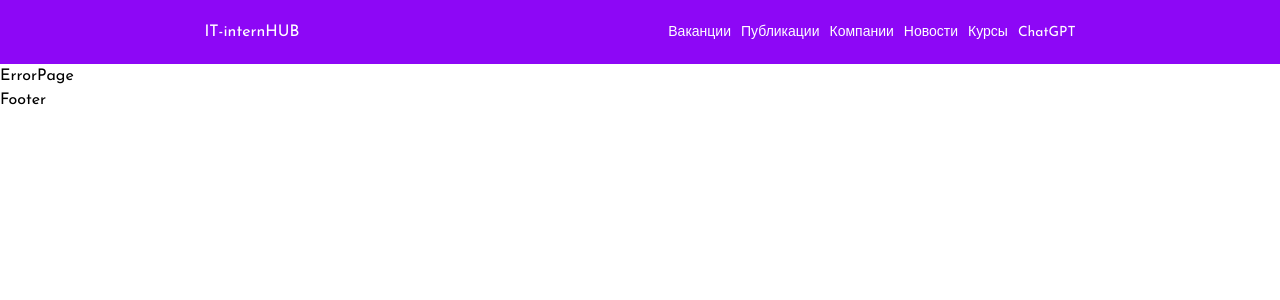
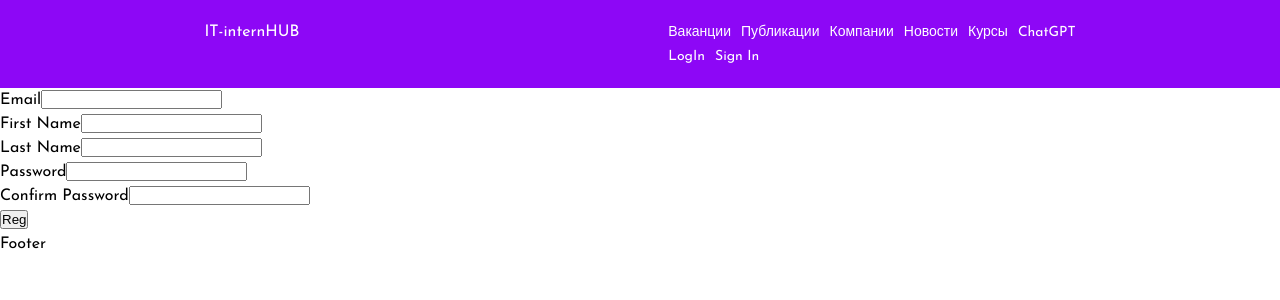
Before and after one commit to ChAmmar28/Ada-Front-end-fin-hacaton, a React (Vite) app: page /registration in a window 1280 px wide. Shown: the top 300 px of the page. Built offline with nearby package versions, Linux system fonts and the light colour scheme.

Commit message:
registration and activation done

```diff
--- a/package.json
+++ b/package.json
@@ -12,6 +12,7 @@
   "dependencies": {
     "axios": "^1.6.7",
     "date-fns": "^3.3.1",
+    "express": "^4.18.2",
     "react": "^18.2.0",
     "react-dom": "^18.2.0",
     "react-redux": "^9.1.0",
@@ -19,6 +20,7 @@
   },
   "devDependencies": {
     "@reduxjs/toolkit": "^2.1.0",
+    "@types/node": "^20.11.17",
     "@types/react": "^18.2.43",
     "@types/react-dom": "^18.2.17",
     "@types/react-redux": "^7.1.33",
--- a/src/App.tsx
+++ b/src/App.tsx
@@ -10,6 +10,8 @@ import Posts from './pages/Posts/Posts'
 import Company from './pages/Company/Company'
 import Courses from './pages/Courses/Courses'
 import NewsDetails from './pages/News/NewsDetails'
+import LogIn from './components/Authorization/LogIn'
+import Registration from './components/Authorization/Registration'
 
 function App() {
    return (
@@ -17,17 +19,15 @@ function App() {
          <Routes>
             <Route path="/" element={<Layout />}>
                <Route path="/" index element={<HomePage />} />
-               <Route path="/vacancies" index element={<Vacancies />} />
-               <Route path="/posts" index element={<Posts />} />
-               <Route path="/company" index element={<Company />} />
-               <Route path="/news" index element={<News />} />
-               <Route
-                  path="/news/details/:id"
-                  index
-                  element={<NewsDetails />}
-               />
-               <Route path="/courses" index element={<Courses />} />
-               <Route path="/chatGPT" index element={<ChatGPT />} />
+               <Route path="/vacancies" element={<Vacancies />} />
+               <Route path="/posts" element={<Posts />} />
+               <Route path="/company" element={<Company />} />
+               <Route path="/news" element={<News />} />
+               <Route path="/news/details/:id" element={<NewsDetails />} />
+               <Route path="/courses" element={<Courses />} />
+               <Route path="/chatGPT" element={<ChatGPT />} />
+               <Route path="/login" element={<LogIn />} />
+               <Route path="/registration" element={<Registration />} />
                <Route path="*" element={<ErrorPage />} />
             </Route>
          </Routes>
--- /dev/null
+++ b/src/components/Authorization/LogIn.tsx
@@ -0,0 +1,34 @@
+import { useState } from 'react'
+import { logIn } from './RegistrationQuery'
+
+const LogIn = () => {
+   const [email, setEmail] = useState('')
+   const [password, setPassword] = useState('')
+
+   const handleLogIn = () => {
+      const login = logIn(email, password)
+   }
+   const handleChangePassword = () => {}
+
+   return (
+      <div>
+         <ul>
+            <li>
+               <label>email</label>
+               <input type="mail" onChange={(e) => setEmail(e.target.value)} />
+            </li>
+            <li>
+               <label>password</label>
+               <input
+                  type="password"
+                  onChange={(e) => setPassword(e.target.value)}
+               />
+            </li>
+            <button onClick={handleLogIn}>Log In</button>
+         </ul>
+         <p onClick={handleChangePassword}>Забыли пароль?</p>
+      </div>
+   )
+}
+
+export default LogIn
--- /dev/null
+++ b/src/components/Authorization/Registration.tsx
@@ -0,0 +1,101 @@
+import { useState } from 'react'
+import { registerPost, activateAccount } from './RegistrationQuery'
+import { useNavigate } from 'react-router-dom'
+
+const Registration = () => {
+   const [email, setEmail] = useState('')
+   const [firstName, setFirstName] = useState('')
+   const [lastName, setLastName] = useState('')
+   const [password, setPassword] = useState('')
+   const [confPassword, setConfPassword] = useState('')
+
+   const [token, setToken] = useState('')
+   const [activate, setActivate] = useState(false)
+
+   const navigate = useNavigate()
+
+   const handleRegistration = async () => {
+      try {
+         const reg = await registerPost(
+            email,
+            firstName,
+            lastName,
+            password,
+            confPassword
+         )
+
+         console.log('reg: ', reg)
+
+         // Проверяем успешность регистрации
+         if (reg.success) {
+            // Устанавливаем activate в true
+            setActivate(true)
+         } else {
+            // Обработка неудачи, если необходимо
+            console.error('Registration failed:', reg.data)
+         }
+      } catch (error) {
+         console.error('Error during registration:', error)
+      }
+   }
+   const handleActivate = () => {
+      try {
+         const active = activateAccount(token)
+         console.log('active: ', active)
+         navigate('/login')
+      } catch (error) {
+         console.error('Error during activation:', error)
+      }
+   }
+   return (
+      <div>
+         <ul>
+            <li>
+               <label>Email</label>
+               <input onChange={(e) => setEmail(e.target.value)} type="email" />
+            </li>
+            <li>
+               <label>First Name</label>
+               <input
+                  onChange={(e) => setFirstName(e.target.value)}
+                  type="text"
+               />
+            </li>
+            <li>
+               <label>Last Name</label>
+               <input
+                  onChange={(e) => setLastName(e.target.value)}
+                  type="text"
+               />
+            </li>
+            <li>
+               <label>Password</label>
+               <input
+                  onChange={(e) => setPassword(e.target.value)}
+                  type="password"
+               />
+            </li>
+            <li>
+               <label>Confirm Password</label>
+               <input
+                  onChange={(e) => setConfPassword(e.target.value)}
+                  type="password"
+               />
+            </li>
+            <button onClick={handleRegistration}>Reg</button>
+         </ul>
+         {activate && (
+            <div>
+               <input
+                  type="text"
+                  placeholder="token"
+                  onChange={(e) => setToken(e.target.value)}
+               />
+               <button onClick={handleActivate}>Activate</button>
+            </div>
+         )}
+      </div>
+   )
+}
+
+export default Registration
--- /dev/null
+++ b/src/components/Authorization/RegistrationQuery.ts
@@ -0,0 +1,79 @@
+import axios from 'axios'
+
+export const registerPost = async (
+   email: string,
+   firstName: string,
+   lastName: string,
+   password: string,
+   confPassword: string
+): Promise<{ success: boolean; data?: any }> => {
+   try {
+      const requestData = {
+         email,
+         first_name: firstName,
+         last_name: lastName,
+         password,
+         password_confirmation: confPassword,
+      }
+      console.log(requestData)
+
+      const url = 'https://it-intern-hub.freemyip.com/account/register/'
+
+      const response = await axios.post(url, requestData, {
+         headers: {
+            'Content-Type': 'application/json',
+         },
+      })
+
+      console.log(response.data)
+      return { success: true, data: response.data }
+   } catch (error) {
+      console.error('Error:', error)
+      return { success: false, data: error }
+   }
+}
+
+export const activateAccount = async (code: any) => {
+   try {
+      const url = 'https://it-intern-hub.freemyip.com/account/activate/'
+      console.log(code)
+      const response = await axios.post(
+         url,
+         { code: code },
+         {
+            headers: {
+               'Content-Type': 'application/json',
+            },
+         }
+      )
+
+      console.log(response.data)
+   } catch (error) {
+      console.error('Error:', error)
+   }
+}
+
+export const logIn = async (
+   email: any,
+   password: any
+): Promise<{ success: boolean; data?: any }> => {
+   try {
+      const url = 'https://it-intern-hub.freemyip.com/account/login/'
+
+      const response = await axios.post(
+         url,
+         { email: email, password: password },
+         {
+            headers: {
+               'Content-Type': 'application/json',
+            },
+         }
+      )
+
+      console.log(response.data)
+      return { success: true, data: response.data }
+   } catch (error) {
+      console.error('Error:', error)
+      return { success: false, data: error }
+   }
+}
--- a/src/components/Header/Header.tsx
+++ b/src/components/Header/Header.tsx
@@ -1,25 +1,87 @@
-import { NavLink } from "react-router-dom";
+import { NavLink } from 'react-router-dom'
 import '../../styles/HeaderStyles.scss'
 
 const Header: React.FC = () => {
    return (
       <header>
          <div className="logo">
-        <NavLink to='/'>IT-internHUB</NavLink>
+            <NavLink to="/">IT-internHUB</NavLink>
          </div>
          <div className="navBar">
             <ul>
-        <li>        <NavLink to='/vacancies' className={({isActive}) => isActive ? 'active-link' : ''}>Ваканции</NavLink>
+               <li>
+                  {' '}
+                  <NavLink
+                     to="/vacancies"
+                     className={({ isActive }) =>
+                        isActive ? 'active-link' : ''
+                     }
+                  >
+                     Ваканции
+                  </NavLink>
                </li>
-          <li><NavLink to='/posts' className={({isActive}) => isActive ? 'active-link' : ''}>Публикации</NavLink></li>
-          <li><NavLink to='/company' className={({isActive}) => isActive ? 'active-link' : ''}>Компании</NavLink></li>
-          <li><NavLink to='/news' className={({isActive}) => isActive ? 'active-link' : ''}>Новости</NavLink></li>
-          <li><NavLink to='/courses' className={({isActive}) => isActive ? 'active-link' : ''}>Курсы</NavLink></li>
-          <li><NavLink to='/chatGPT' className={({isActive}) => isActive ? 'active-link' : ''}>ChatGPT</NavLink></li>
+               <li>
+                  <NavLink
+                     to="/posts"
+                     className={({ isActive }) =>
+                        isActive ? 'active-link' : ''
+                     }
+                  >
+                     Публикации
+                  </NavLink>
+               </li>
+               <li>
+                  <NavLink
+                     to="/company"
+                     className={({ isActive }) =>
+                        isActive ? 'active-link' : ''
+                     }
+                  >
+                     Компании
+                  </NavLink>
+               </li>
+               <li>
+                  <NavLink
+                     to="/news"
+                     className={({ isActive }) =>
+                        isActive ? 'active-link' : ''
+                     }
+                  >
+                     Новости
+                  </NavLink>
+               </li>
+               <li>
+                  <NavLink
+                     to="/courses"
+                     className={({ isActive }) =>
+                        isActive ? 'active-link' : ''
+                     }
+                  >
+                     Курсы
+                  </NavLink>
+               </li>
+               <li>
+                  <NavLink
+                     to="/chatGPT"
+                     className={({ isActive }) =>
+                        isActive ? 'active-link' : ''
+                     }
+                  >
+                     ChatGPT
+                  </NavLink>
+               </li>
+            </ul>
+            <ul>
+               <li>
+                  <NavLink to="/login">LogIn</NavLink>
+               </li>
+               <li>
+                  <NavLink to="/registration">Sign In</NavLink>
+               </li>
             </ul>
          </div>
       </header>
-  );
+   )
 }
 
-export default Header;
+export default Header
--- a/src/functions/AxiosRequester.ts
+++ b/src/functions/AxiosRequester.ts
@@ -2,5 +2,8 @@ import axios from 'axios'
 
 const API = axios.create({
    baseURL: 'https://it-intern-hub.freemyip.com/',
+   headers: {
+      'Content-Type': 'application/json',
+   },
 })
 export default API
```
Also changed, not shown: 1 other file (tests, documents, lock files or other folders). Lines whose indentation alone changed are shown as unchanged.
